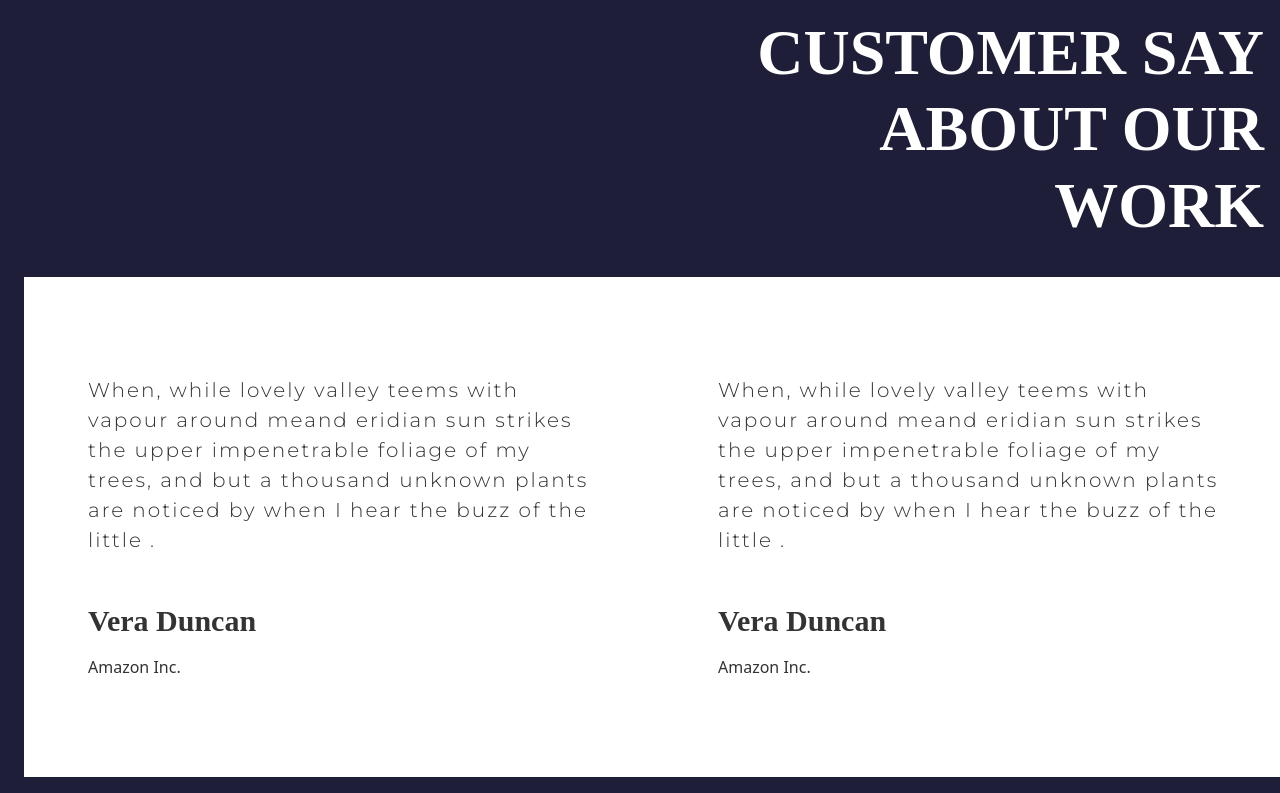
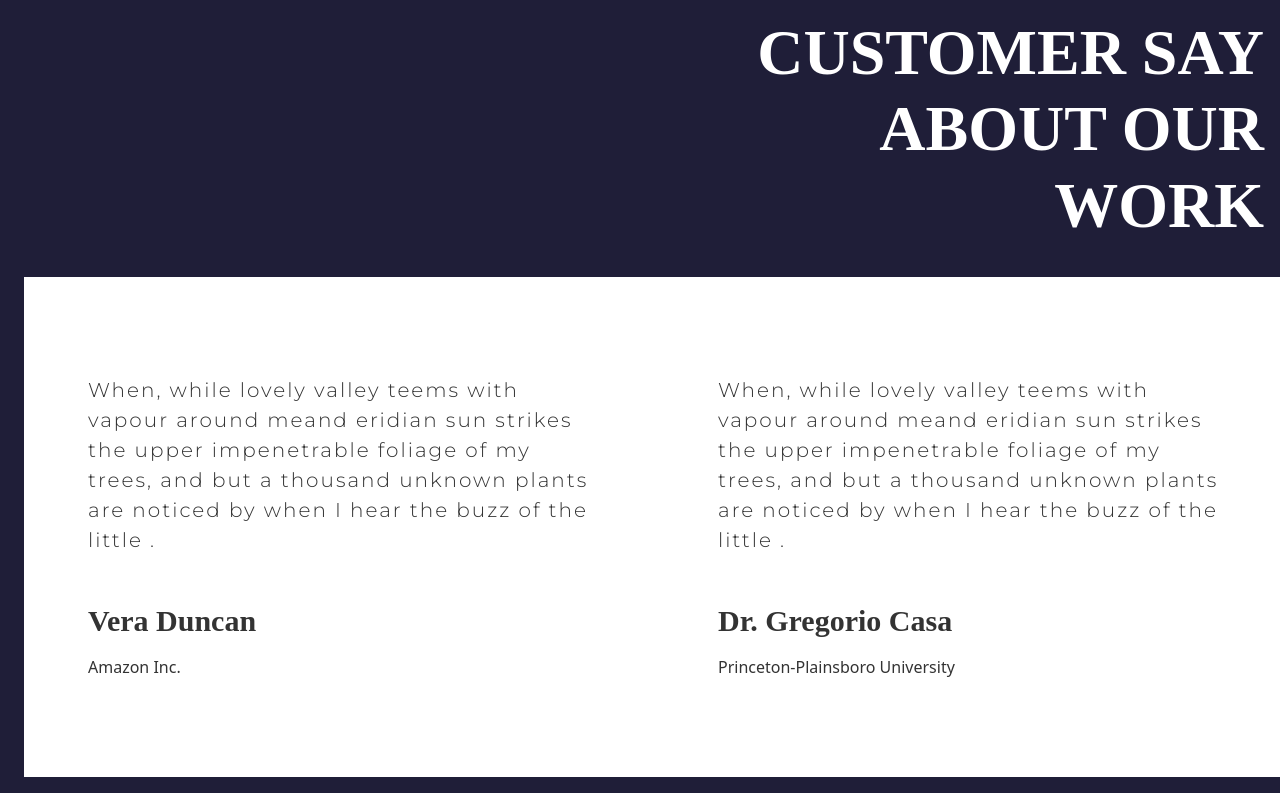
Before and after one commit to GiuseppeIndomenico/proj-html-vuejs, a Vue app: page / in a window 1280 px wide. Shown: the part 3585-4378 px from the top of the page. Built offline with nearby package versions, Linux system fonts and the light colour scheme; a web font is replaced by a local one.

Commit message:
fix name

```diff
--- a/src/data/store.js
+++ b/src/data/store.js
@@ -87,15 +87,15 @@ export const store = reactive({
 
         {
             cit: 'When, while lovely valley teems with vapour around meand eridian sun strikes the upper impenetrable foliage of my trees, and but a thousand unknown plants are noticed by when I hear the buzz of the little .',
-            name: 'Vera Duncan',
+            name: 'Dr. Gregorio Casa',
             image: '/images/12679.jpg',
-            workCompany: 'Amazon Inc.'
+            workCompany: 'Princeton-Plainsboro University'
         },
         {
             cit: 'When, while lovely valley teems with vapour around meand eridian sun strikes the upper impenetrable foliage of my trees, and but a thousand unknown plants are noticed by when I hear the buzz of the little .',
-            name: 'Vera Duncan',
+            name: 'Enrico Vasaio',
             image: '/images/oliver-ragfelt-488196-unsplash.jpg',
-            workCompany: 'Amazon Inc.'
+            workCompany: 'Babbani corp.'
         },
 
     ]
```
